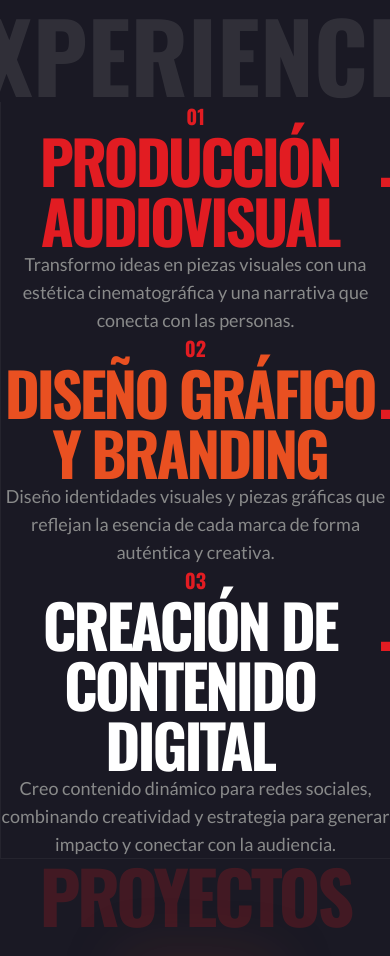
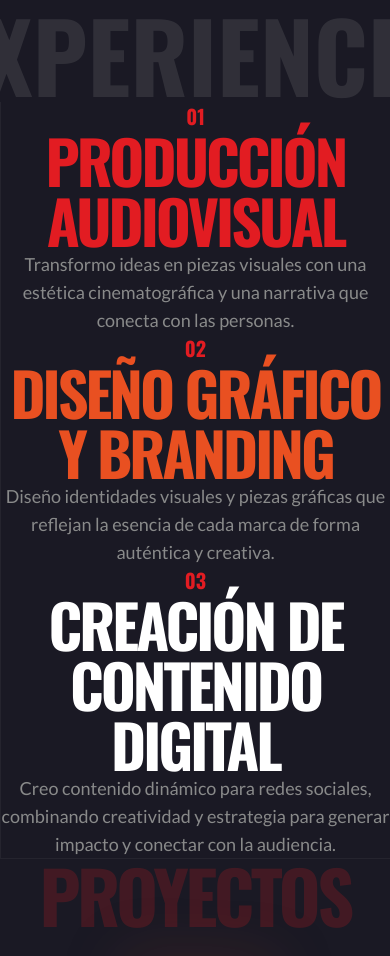
Before and after one commit to PabloLinares06/Mathew, a Next.js app: page / in a window 390 px wide. Shown: the part 1429-2385 px from the top of the page. Built offline with nearby package versions, Linux system fonts and the light colour scheme.

Commit message:
style: remove periods from experience titles for a cleaner look

```diff
--- a/src/components/Experience.tsx
+++ b/src/components/Experience.tsx
@@ -79,11 +79,10 @@ export default function Experience() {
                   0{index + 1}
                 </span>
                 <h3
-                  className="font-oswald text-6xl md:text-9xl uppercase tracking-tighter mb-20 md:mb-32 leading-none flex items-baseline justify-center"
+                  className="font-oswald text-6xl md:text-9xl uppercase tracking-tighter mb-20 md:mb-32 leading-none"
                   style={{ color: skill.color }}
                 >
                   {skill.title.replace(".", "")}
-                  <span className="inline-block ml-4 md:ml-6 text-detonante">.</span>
                 </h3>
                 <p className="font-lato text-silencio text-lg md:text-2xl max-w-xl mx-auto">
                   {skill.description}
```
